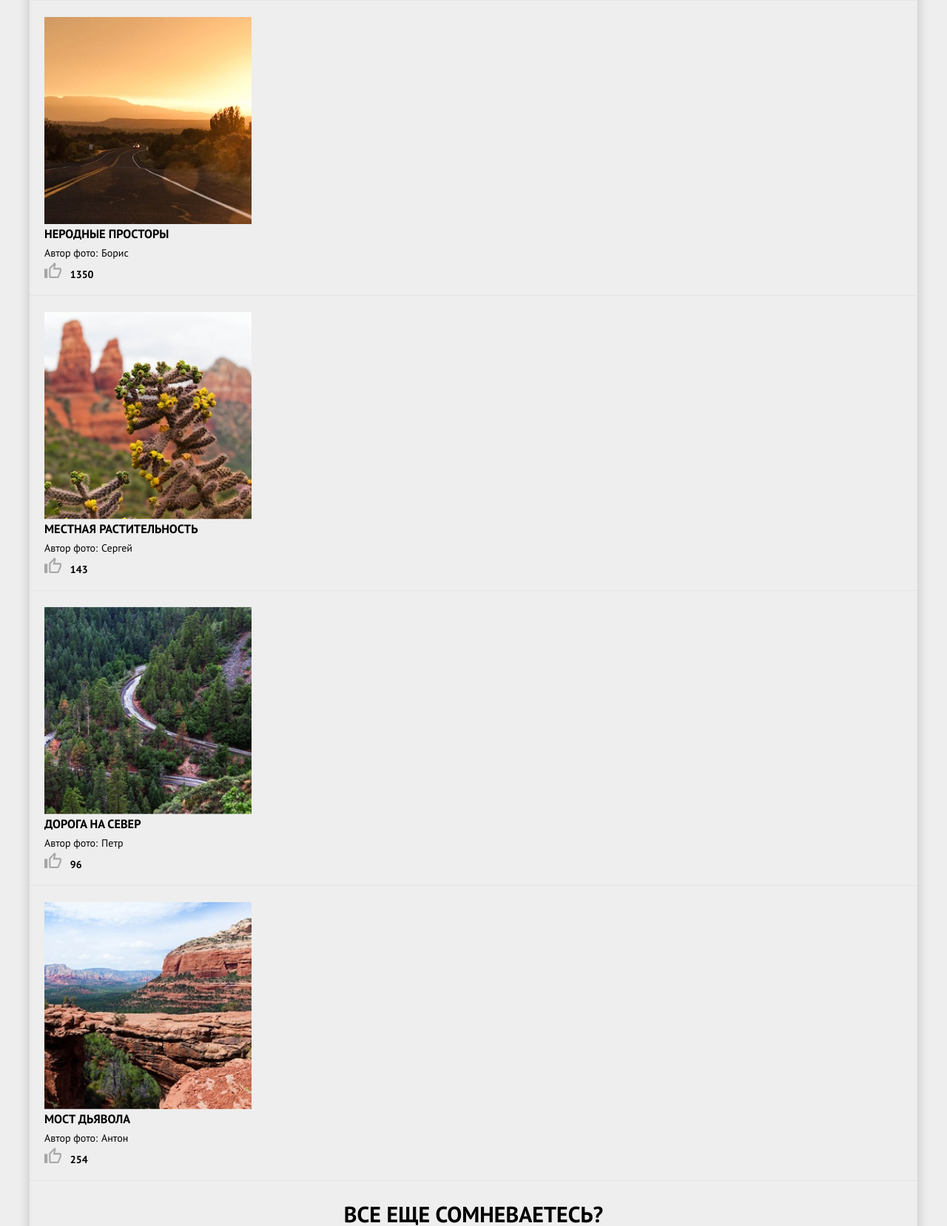
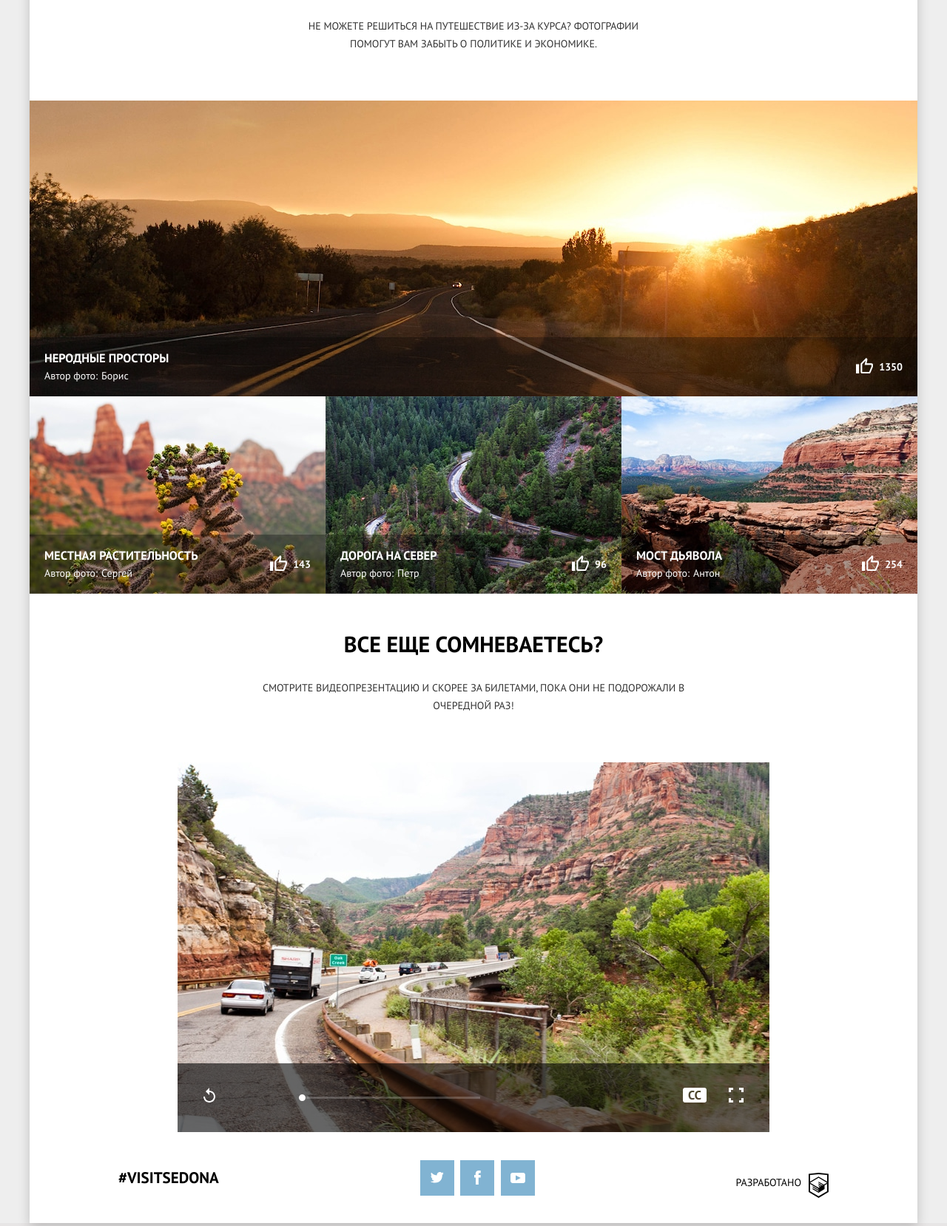
Before and after one commit to tequomo/1665015-sedona-22, a website: page source/catalog.html in a window 1280 px wide. Shown: the part 550-2208 px from the top of the page at 74% size. Drawn offline with nearby package versions, Linux system fonts and the light colour scheme; files that its build step writes are made by us from their sources.

Commit message:
Нарисовал адаптивную сетку каталога

```diff
--- a/source/catalog.html
+++ b/source/catalog.html
@@ -41,8 +41,12 @@
         </div>
       </nav>
       <a class="page-header__logo" href="index.html">
+        <picture class="page-header__picture">
+          <source srcset="img/logos/upper-logo-big.png" media="(min-width: 1200px)" width="187" hight="97">
+          <source srcset="img/logos/upper-logo-middle.png" media="(min-width: 768px)" width="102" hight="84">
           <img class="page-header__logo-image" src="img/logos/upper-logo.png" width="102" height="84"
             alt="Логотип Седоны">
+        </picture>
       </a>
     </header>
 
@@ -50,7 +54,10 @@
       <section class="intro">
         <div class="intro__wrapper">
           <h1 class="visually-hidden">Седона - фото и видео достопримечательностей</h1>
-          <img class="intro__logo" src="img/logos/logo-small.png" width="229" height="39" alt="Вы определённо в Седоне">
+          <picture>
+            <source srcset="img/logos/logo-middle.png" media="(min-width: 768px)" width="457" hight="78">
+            <img class="intro__logo" src="img/logos/logo-small.png" width="229" height="39" alt="Вы всё еще в Седоне">
+          </picture>
         </div>
       </section>
       <section class="photo-catalog">
@@ -63,8 +70,14 @@
           </header>
           <div class="photo-catalog__item image-container photo-catalog__item--current">
             <a class="image-container__link" href="#">
+              <picture>
+                <source srcset="img/photos/photo-wide-vastness-big.jpg" media="(min-width: 1200px)" width="1200"
+                  hight="400">
+                <source srcset="img/photos/photo-wide-vastness-middle.jpg" media="(min-width: 768px)" width="648"
+                  hight="400">
                 <img class="image-container__photo" src="img/photos/photo-wide-vastness-small.jpg" width="280"
                   height="280" alt="Дороги Седоны">
+              </picture>
             </a>
             <div class="image-container__info">
               <div class="image-container__title">
@@ -84,8 +97,14 @@
           </div>
           <div class="photo-catalog__item image-container">
             <a class="image-container__link" href="#">
-              <img class="image-container__photo" src="img/photos/photo-local-flora-small.jpg" width="280" height="280"
-                alt="Флора Седоны">
+              <picture>
+                <source srcset="img/photos/photo-local-flora-big.jpg" media="(min-width: 1200px)" width="400"
+                  hight="267">
+                <source srcset="img/photos/photo-local-flora-middle.jpg" media="(min-width: 768px)" width="324"
+                  hight="267">
+                <img class="image-container__photo" src="img/photos/photo-local-flora-small.jpg" width="280"
+                  height="280" alt="Флора Седоны">
+              </picture>
             </a>
             <div class="image-container__info">
               <div class="image-container__title">
@@ -105,8 +124,13 @@
           </div>
           <div class="photo-catalog__item image-container">
             <a class="image-container__link" href="#">
+              <picture>
+                <source srcset="img/photos/photo-nord-road-big.jpg" media="(min-width: 1200px)" width="400" hight="267">
+                <source srcset="img/photos/photo-nord-road-middle.jpg" media="(min-width: 768px)" width="324"
+                  hight="267">
                 <img class="image-container__photo" src="img/photos/photo-nord-road-small.jpg" width="280" height="280"
                   alt="Живописная северная часть Седоны">
+              </picture>
             </a>
             <div class="image-container__info">
               <div class="image-container__title">
@@ -126,8 +150,14 @@
           </div>
           <div class="photo-catalog__item image-container">
             <a class="image-container__link" href="#">
+              <picture>
+                <source srcset="img/photos/photo-devils-bridge-big.jpg" media="(min-width: 1200px)" width="400"
+                  hight="267">
+                <source srcset="img/photos/photo-devils-bridge-middle.jpg" media="(min-width: 768px)" width="324"
+                  hight="267">
                 <img class="image-container__photo" src="img/photos/photo-devils-bridge-small.jpg" width="280"
                   height="280" alt="Вид на Мост Дьявола в Седоне">
+              </picture>
             </a>
             <div class="image-container__info">
               <div class="image-container__title">
@@ -154,8 +184,12 @@
             очередной раз!</p>
         </header>
         <div class="video-box__video">
+          <picture>
+            <source srcset="img/photos/video-screenshot-big.jpg" media="(min-width: 1200px)" width="800" hight="500">
+            <source srcset="img/photos/video-screenshot-middle.jpg" media="(min-width: 768px)" width="648" hight="500">
             <img class="video-box__clip" src="img/photos/video-screenshot-small.jpg" width="320" height="201"
               alt="Видео презентация Седоны">
+          </picture>
         </div>
         <div class="video-box__controls controls-set">
           <div class="controls-set__replay">
--- a/source/less/blocks/controls-set.less
+++ b/source/less/blocks/controls-set.less
@@ -22,7 +22,6 @@
   display: flex;
   align-items: center;
   justify-content: center;
-  // padding: 20px;
 }
 
 .controls-set__subtitles {
@@ -51,3 +50,39 @@
     fill: @color-dark-charcoal-opacity;
   }
 }
+
+@media (min-width: @tablet-width) {
+  .controls-set__replay,
+  .controls-set__subtitles,
+  .controls-set__fullscreen {
+    & path {
+      fill: @color-white;
+    }
+
+    &:hover path,
+    &:focus path {
+      opacity: 0.6;
+    }
+
+    &:active path {
+      opacity: 0.3;
+    }
+  }
+
+  .controls-set__replay {
+    padding: 0 40px 0 0;
+  }
+
+  .controls-set__playbar {
+    order: 0;
+    width: 389px;
+    height: 20px;
+    background-color: @color-transparent;
+    flex-grow: 0;
+    flex-basis: auto;
+  }
+
+  .controls-set__fullscreen {
+    padding-right: 0;
+  }
+}
--- a/source/less/blocks/image-container.less
+++ b/source/less/blocks/image-container.less
@@ -38,3 +38,45 @@
   font-weight: 700;
   margin-left: 8px;
 }
+
+@media (min-width: @tablet-width) {
+  .image-container__info {
+    background-color: @color-anti-flash-white;
+    flex-direction: row;
+    align-items: center;
+    justify-content: space-between;
+    padding: 14px 20px;
+  }
+
+  .image-container__photo {
+    width: 324px;
+    height: 267px;
+  }
+
+  .image-container__likes {
+    display: flex;
+  }
+}
+
+@media (min-width: @desktop-width) {
+  .image-container__photo {
+    width: 400px;
+    height: 267px;
+  }
+
+  .image-container__info {
+    line-height: 24px;
+    padding: 16px 20px;
+    background-color: @color-black-opacity;
+    color: @color-white;
+    margin-top: -80px;
+    position: relative;
+  }
+
+  .image-container__likes {
+    & path {
+      fill: @color-white;
+      opacity: 1;
+    }
+  }
+}
--- a/source/less/blocks/page-catalog.less
+++ b/source/less/blocks/page-catalog.less
@@ -4,3 +4,22 @@
   background-repeat: no-repeat;
   min-height: 214px;
 }
+
+@media (min-width: @tablet-width) {
+  .page-catalog .intro {
+    background-image: url("../img/background-middle.jpg");
+    min-height: 346px;
+  }
+
+  .page-catalog .intro__logo {
+    width: 457px;
+    height: 78px;
+  }
+}
+
+@media (min-width: @desktop-width) {
+  .page-catalog .intro {
+    background-image: url("../img/background-big.jpg");
+    min-height: 357px;
+  }
+}
--- a/source/less/blocks/page-footer.less
+++ b/source/less/blocks/page-footer.less
@@ -40,11 +40,18 @@
 @media (min-width: @tablet-width) {
   .page-footer {
     background-color: @color-white;
+    padding: 25px 60px;
   }
 
   .page-footer__wrapper {
     flex-direction: row;
     align-items: center;
-    justify-content: space-around;
+    justify-content: space-between;
   }
 }
+
+@media (min-width: @desktop-width) {
+  .page-footer {
+    padding: 25px 120px;
+  }
+}
--- a/source/less/blocks/photo-catalog.less
+++ b/source/less/blocks/photo-catalog.less
@@ -9,3 +9,60 @@
   padding: 22px 20px 15px;
   border-bottom: 1px solid @color-platinum-vip;
 }
+
+@media (min-width: @tablet-width) {
+  .photo-catalog {
+    padding: 0 60px;
+  }
+
+  .photo-catalog__wrapper {
+    display: grid;
+    grid-template-columns: 1fr 1fr;
+  }
+
+  .photo-catalog__header {
+    padding: 65px 95px;
+    border-bottom: none;
+    grid-column-start: 1;
+    grid-column-end: -1;
+  }
+
+  .photo-catalog__item {
+    margin: 0;
+    padding: 0;
+    border-bottom: none;
+
+    &--current {
+      grid-column-start: 1;
+      grid-column-end: -1;
+
+      & .image-container__photo {
+        width: 648px;
+        height: 400px;
+      }
+    }
+  }
+}
+
+@media (min-width: @desktop-width) {
+  .photo-catalog {
+    padding: 0;
+    background-color: @color-white;
+  }
+
+  .photo-catalog__wrapper {
+    grid-template-columns: repeat(3, 1fr);
+  }
+
+  .photo-catalog__header {
+    padding: 100px 370px 65px;
+  }
+
+  .photo-catalog__item {
+    &--current {
+      & .image-container__photo {
+        width: 1200px;
+      }
+    }
+  }
+}
--- a/source/less/blocks/video-box.less
+++ b/source/less/blocks/video-box.less
@@ -20,3 +20,45 @@
   padding: 0;
   background-color: @color-anti-flash-white;
 }
+
+@media (min-width: @tablet-width) {
+  .video-box {
+    padding: 0 60px;
+  }
+
+  .video-box__header {
+    padding: 55px 100px 65px;
+  }
+
+  .video-box__video {
+    margin-bottom: 0;
+  }
+
+  .video-box__clip {
+    width: 648px;
+    height: 500px;
+  }
+
+  .video-box__controls {
+    margin: -93px 0 0 0;
+    padding: 35px;
+    height: 93px;
+    background-color: @color-black-opacity-low;
+    color: @color-white;
+    flex-wrap: nowrap;
+    align-items: center;
+    position: relative;
+  }
+}
+
+@media (min-width: @desktop-width) {
+  .video-box {
+    padding: 0 200px;
+    background-color: @color-white;
+  }
+
+  .video-box__clip {
+    width: 800px;
+    height: 500px;
+  }
+}
--- a/source/less/global/variables.less
+++ b/source/less/global/variables.less
@@ -21,6 +21,7 @@
 @color-anti-flash-white: #F2F2F2;
 @color-platinum-sedona: #E6E6E6;
 @color-silver-sand: #C4C4C4;
+@color-transparent: transparent;
 
 /* Fonts */
 @font-family: PT Sans, Arial, sans-serif;
```
Also changed, not shown: source/img/photos/photo-devils-bridge-big.jpg (added), source/img/photos/photo-devils-bridge-middle.jpg (added), source/img/photos/photo-local-flora-big.jpg (added), source/img/photos/photo-local-flora-middle.jpg (added), source/img/photos/photo-nord-road-big.jpg (added), source/img/photos/photo-nord-road-middle.jpg (added), source/img/photos/photo-wide-vastness-big.jpg (added), source/img/photos/photo-wide-vastness-middle.jpg (added), source/img/photos/video-screenshot-big.jpg (added), source/img/photos/video-screenshot-middle.jpg (added). Lines whose indentation alone changed are shown as unchanged.
